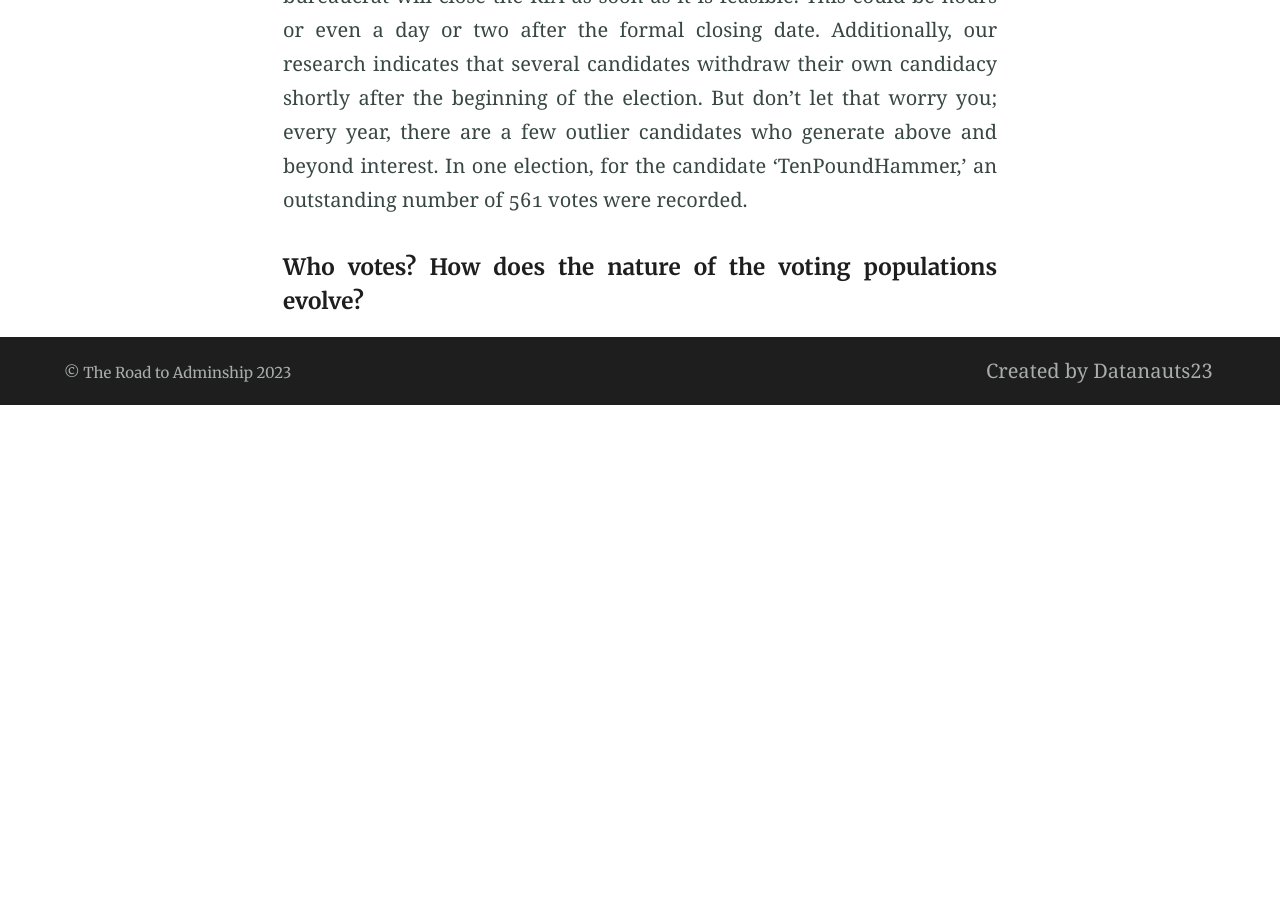
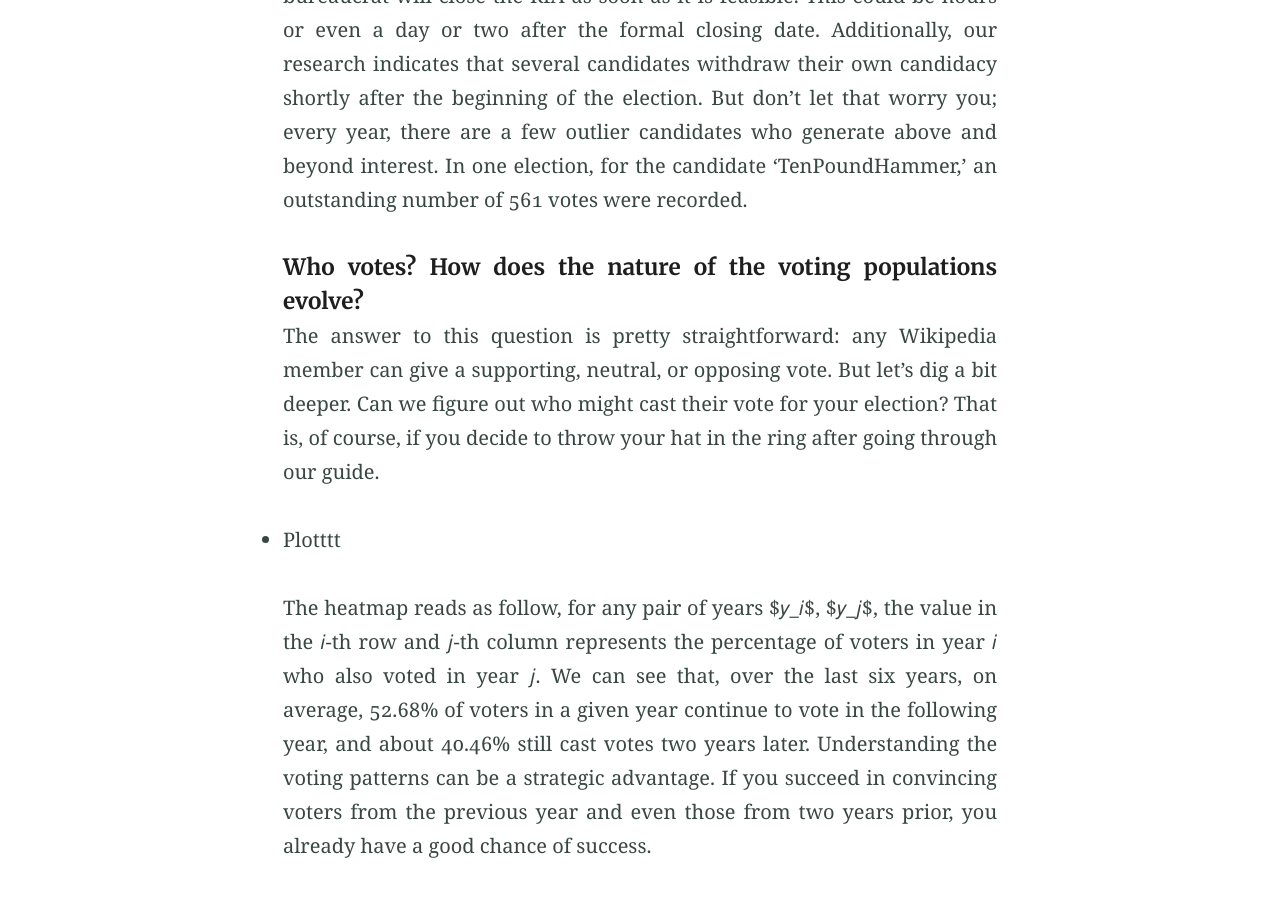
Before and after one commit to Sakasy/sakasy.github.io, a Jekyll site: the page built from index.md, in a window 1280 px wide and 900 px high, scrolled down 5105 px. Shown: the top 897 px of the window. Built offline with Jekyll 4.4.1, drawn with Linux system fonts in a browser that asks for light colours; before the commit the page ends 5510 px from its top, so only the background shows below that.

Commit message:
Update index.md

```diff
--- a/index.md
+++ b/index.md
@@ -41,3 +41,8 @@ You might think that every election generates the same interest in the Wikipedia
 It's important to note that, according to the data we found on [the Guide to Requests for Adminship](https://en.wikipedia.org/wiki/Wikipedia:Guide_to_requests_for_adminship#Closure) in the closure section, the page  states that a bureaucrat will close the RfA as soon as it is feasible. This could be hours or even a day or two after the formal closing date. Additionally, our research indicates that several candidates withdraw their own candidacy shortly after the beginning of the election. But don't let that worry you; every year, there are a few outlier candidates who generate above and beyond interest. In one election, for the candidate 'TenPoundHammer,' an outstanding number of 561 votes were recorded.
 
 ##### Who votes? How does the nature of the voting populations evolve?
+The answer to this question is pretty straightforward: any Wikipedia member can give a supporting, neutral, or opposing vote. But let's dig a bit deeper. Can we figure out who might cast their vote for your election? That is, of course, if you decide to throw your hat in the ring after going through our guide.
+
+* Plotttt
+
+The heatmap reads as follow, for any pair of years $𝑦_𝑖$, $𝑦_𝑗$, the value in the 𝑖-th row and 𝑗-th column represents the percentage of voters in year 𝑖 who also voted in year 𝑗. We can see that, over the last six years, on average, 52.68% of voters in a given year continue to vote in the following year, and about 40.46% still cast votes two years later.  Understanding the voting patterns can be a strategic advantage. If you succeed in convincing voters from the previous year and even those from two years prior, you already have a good chance of success.
```
